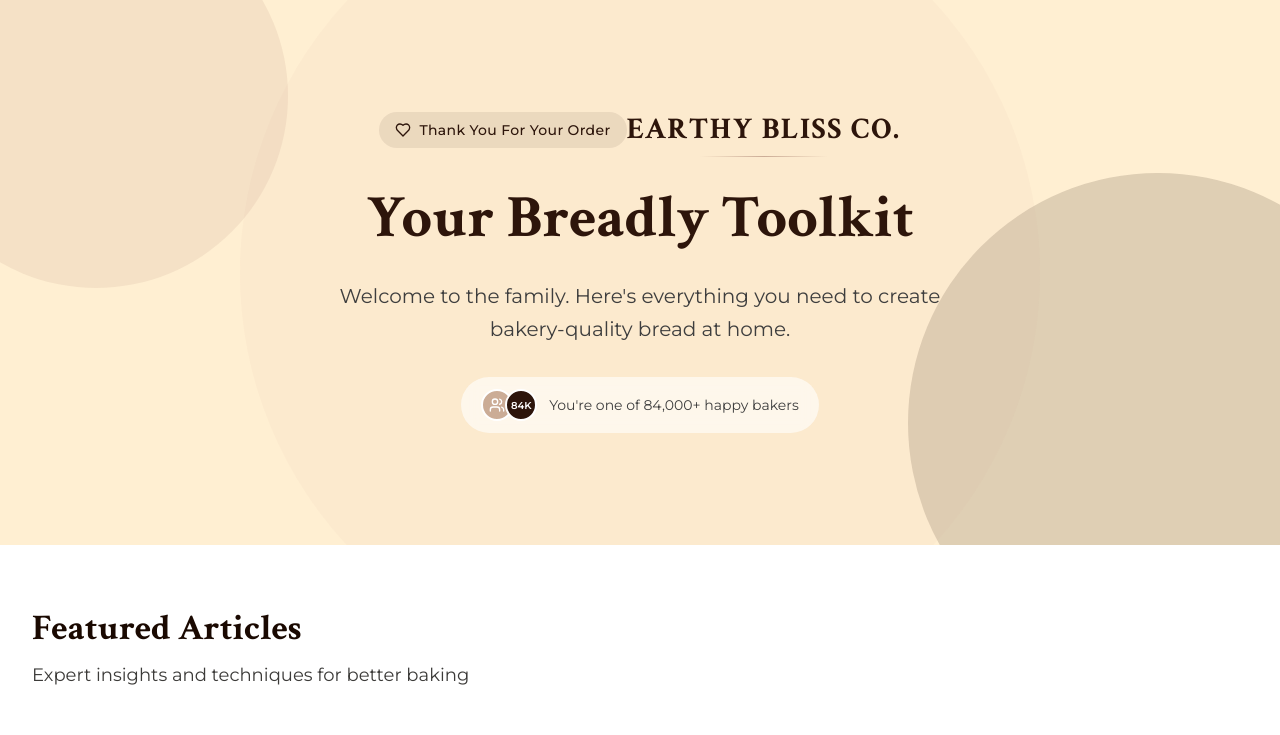
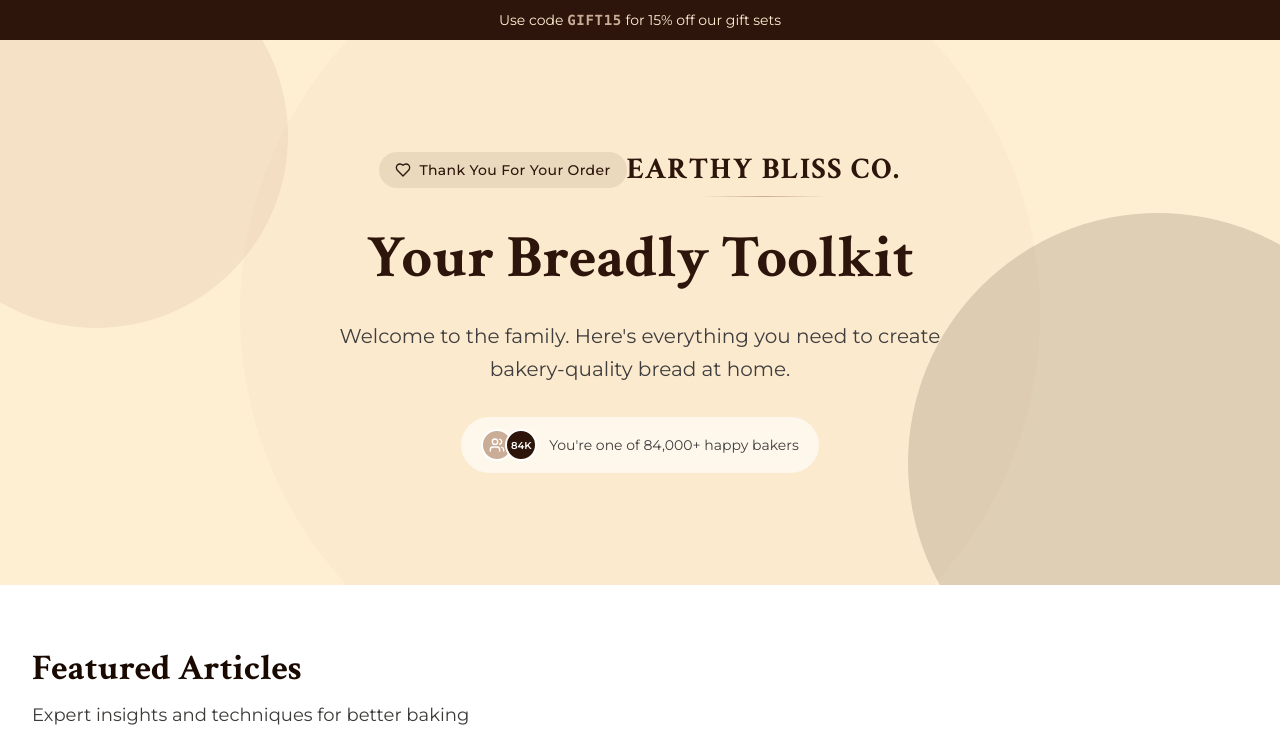
Before and after one commit to tanuk1199/Earthy-Bliss, a Next.js app: page /breadly-toolkit in a window 1280 px wide. Shown: the top 735 px of the page. Built offline with nearby package versions, Linux system fonts and the light colour scheme.

Commit message:
Add GIFT15 discount banner to top of page
Co-Authored-By: Claude Opus 4.6 <noreply@anthropic.com>

```diff
--- a/app/breadly-toolkit/page.tsx
+++ b/app/breadly-toolkit/page.tsx
@@ -147,6 +147,13 @@ function BonusPageContent() {
 
   return (
     <div className="min-h-screen">
+      {/* Top Discount Banner */}
+      <div className="py-2.5 px-4 text-center" style={{ backgroundColor: '#2D150B' }}>
+        <p className="font-sans text-xs sm:text-sm" style={{ color: '#FFEFD2' }}>
+          Use code <span className="font-mono font-bold tracking-wider" style={{ color: '#CBAC96' }}>GIFT15</span> for 15% off our gift sets
+        </p>
+      </div>
+
       {/* Hero Section */}
       <section className="relative py-20 sm:py-28 px-4 sm:px-6 lg:px-8 overflow-hidden" style={{ backgroundColor: '#FFEFD2' }}>
         {/* Decorative background elements */}
```
